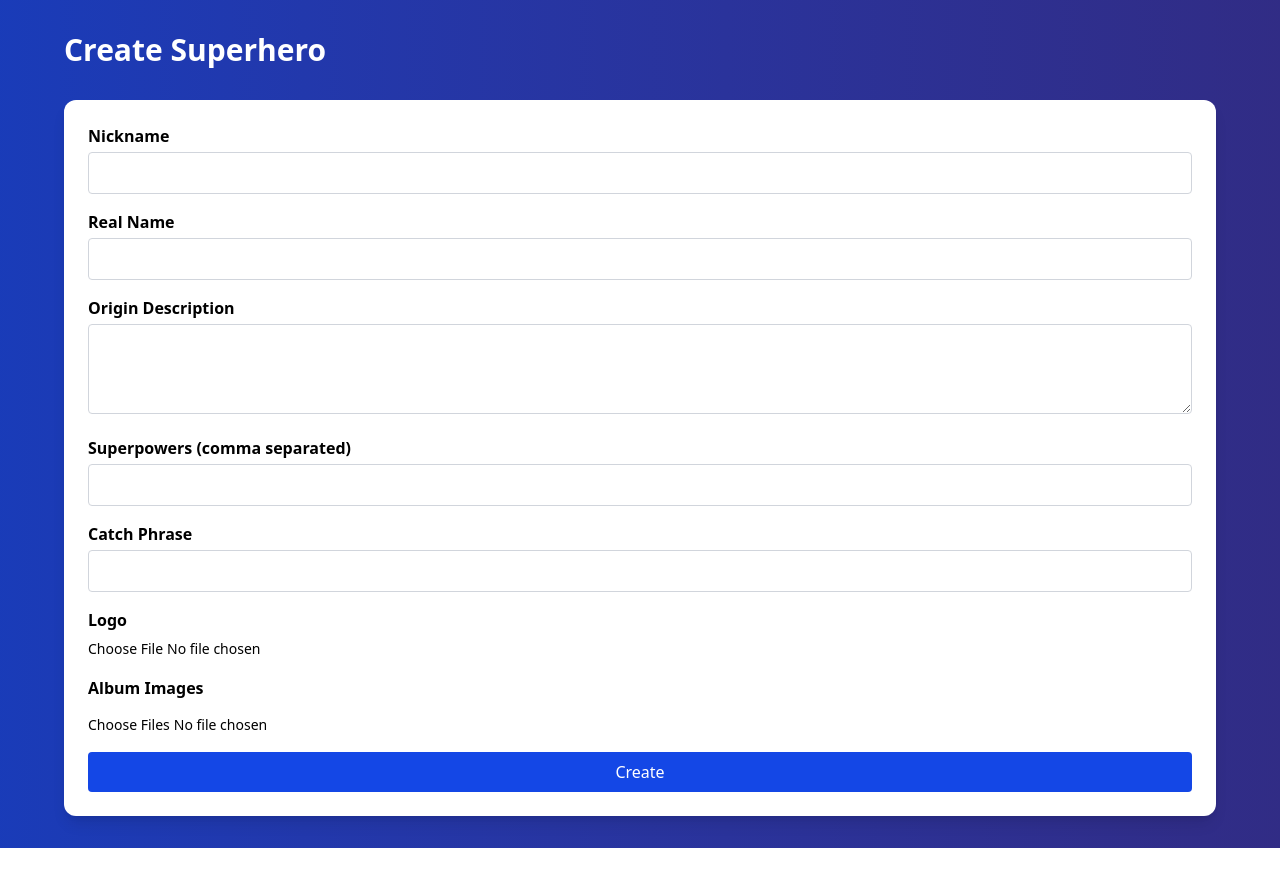
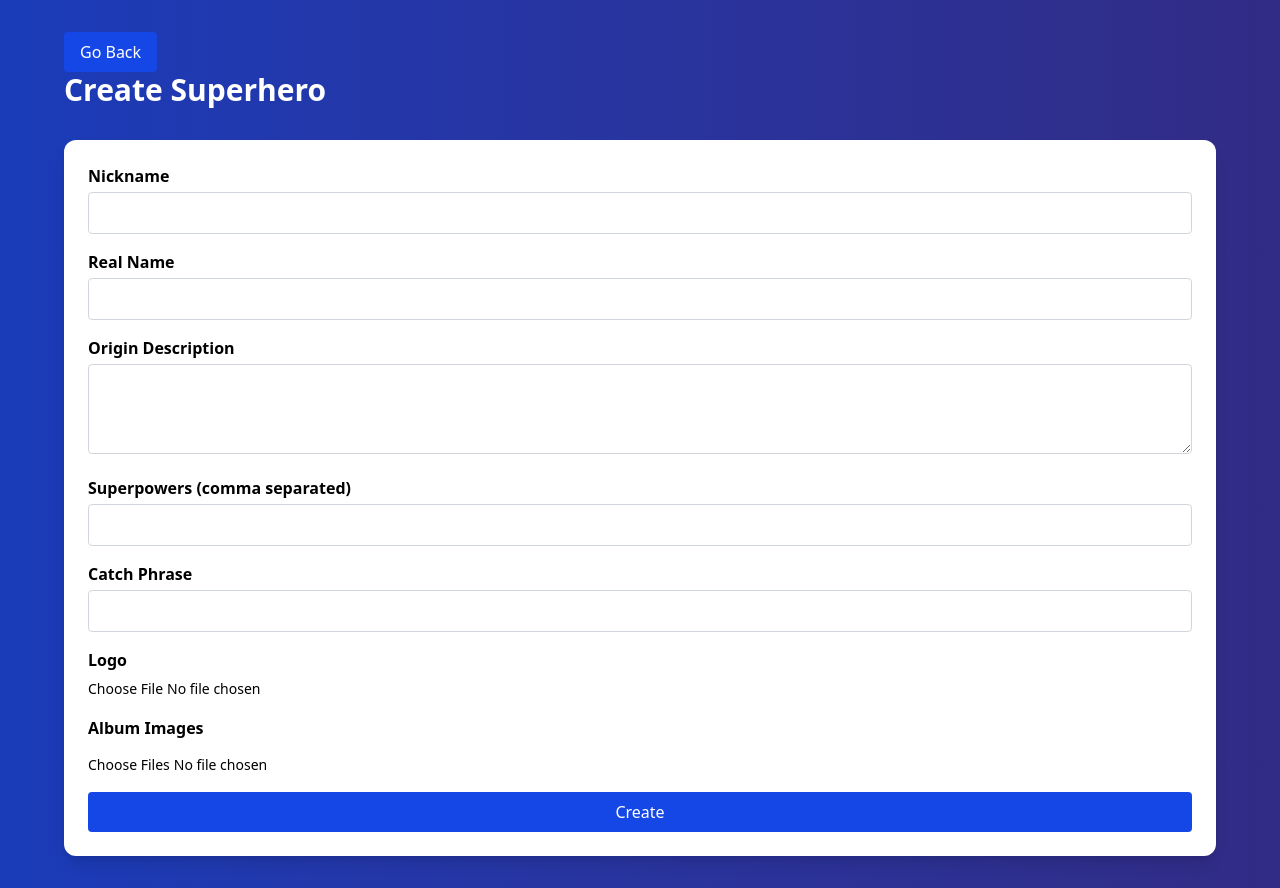
Before and after one commit to Neytirion/superheroes-crud, a React (Vite) app in the folder frontend/: page /create in a window 1280 px wide. Before the commit the page ends 848 px from the top, so only its background shows below. Built offline with nearby package versions, Linux system fonts and the light colour scheme.

Commit message:
refactor: make navigation button reusable and replace BackButton with NavButton

```diff
--- a/frontend/src/components/BackButton.jsx
+++ /dev/null
@@ -1,13 +0,0 @@
-import { useNavigate } from "react-router-dom";
-
-export default function BackButton({ to = -1, label = "Back" }) {
-  const navigate = useNavigate();
-  return (
-    <button
-      onClick={() => navigate(to)}
-      className="bg-blue-700 text-white px-4 py-2 rounded hover:bg-blue-800 transition"
-    >
-      {label}
-    </button>
-  );
-}
--- /dev/null
+++ b/frontend/src/components/NavButton.jsx
@@ -0,0 +1,23 @@
+import React from "react";
+import { useNavigate } from "react-router-dom";
+
+export default function NavButton({ to, children, className }) {
+  const navigate = useNavigate();
+
+  const handleClick = () => {
+    if (to === "back") {
+      navigate(-1);
+    } else {
+      navigate(to);
+    }
+  };
+
+  return (
+    <button
+      onClick={handleClick}
+      className={`bg-blue-700 text-white px-4 py-2 rounded hover:bg-blue-800 transition ${className || ""}`}
+    >
+      {children}
+    </button>
+  );
+}
--- a/frontend/src/pages/CreateSuperheroPage.jsx
+++ b/frontend/src/pages/CreateSuperheroPage.jsx
@@ -2,6 +2,7 @@ import React from "react";
 import { useNavigate } from "react-router-dom";
 import SuperheroForm from "../components/SuperheroForm";
 import { api } from "../api/api";
+import NavButton from "../components/NavButton.jsx";
 
 export default function CreateSuperheroPage() {
   const navigate = useNavigate();
@@ -19,6 +20,7 @@ export default function CreateSuperheroPage() {
   return (
     <div className="min-h-screen bg-gradient-to-r from-blue-800 to-indigo-900 text-white p-8">
       <div className="max-w-6xl mx-auto">
+        <NavButton to="/" className="">Go Back </NavButton>
         <h1 className="text-3xl font-bold mb-8">Create Superhero</h1>
         <div className="bg-white text-black rounded-xl shadow-lg p-6">
           <SuperheroForm initialData={{}} onSubmit={handleSubmit} submitText="Create" />
--- a/frontend/src/pages/EditSuperheroPage.jsx
+++ b/frontend/src/pages/EditSuperheroPage.jsx
@@ -2,7 +2,7 @@ import React, { useEffect, useState } from "react";
 import { useParams, useNavigate } from "react-router-dom";
 import SuperheroForm from "../components/SuperheroForm";
 import { api } from "../api/api";
-import BackButton from "../components/BackButton.jsx";
+import NavButton from "../components/NavButton.jsx";
 
 export default function EditSuperheroPage() {
   const { id } = useParams();
@@ -42,7 +42,7 @@ export default function EditSuperheroPage() {
   return (
     <div className="min-h-screen bg-gradient-to-r from-blue-800 to-indigo-900 text-white p-8">
       <div className="max-w-6xl mx-auto">
-        <BackButton to="/" label="Go Back" />
+        <NavButton to="/" className="">Go Back </NavButton>
         <h1 className="text-3xl font-bold mb-8">Edit Superhero</h1>
         <div className="bg-white text-black rounded-xl shadow-lg p-6">
           <SuperheroForm initialData={hero} onSubmit={handleSubmit} submitText="Save Changes" />
--- a/frontend/src/pages/HomePage.jsx
+++ b/frontend/src/pages/HomePage.jsx
@@ -2,6 +2,7 @@ import React, { useEffect, useState } from "react";
 import { api } from "../api/api";
 import { useNavigate } from "react-router-dom";
 import SuperheroList from "../components/SuperheroList";
+import NavButton from "../components/NavButton.jsx";
 
 export default function HomePage() {
   const [heroes, setHeroes] = useState([]);
@@ -28,12 +29,7 @@ export default function HomePage() {
     <div className="p-4">
       <div className="flex justify-between items-center mb-6">
         <h1 className="text-3xl font-bold">Superheroes</h1>
-        <button
-          onClick={() => navigate("/create")}
-          className="bg-blue-700 text-white px-4 py-2 rounded hover:bg-blue-800 transition"
-        >
-          Add your Superhero!!!
-        </button>
+        <NavButton to="/create">Add your Superhero!!!</NavButton>
       </div>
 
       {loading && <p className="p-4">Loading...</p>}
```
